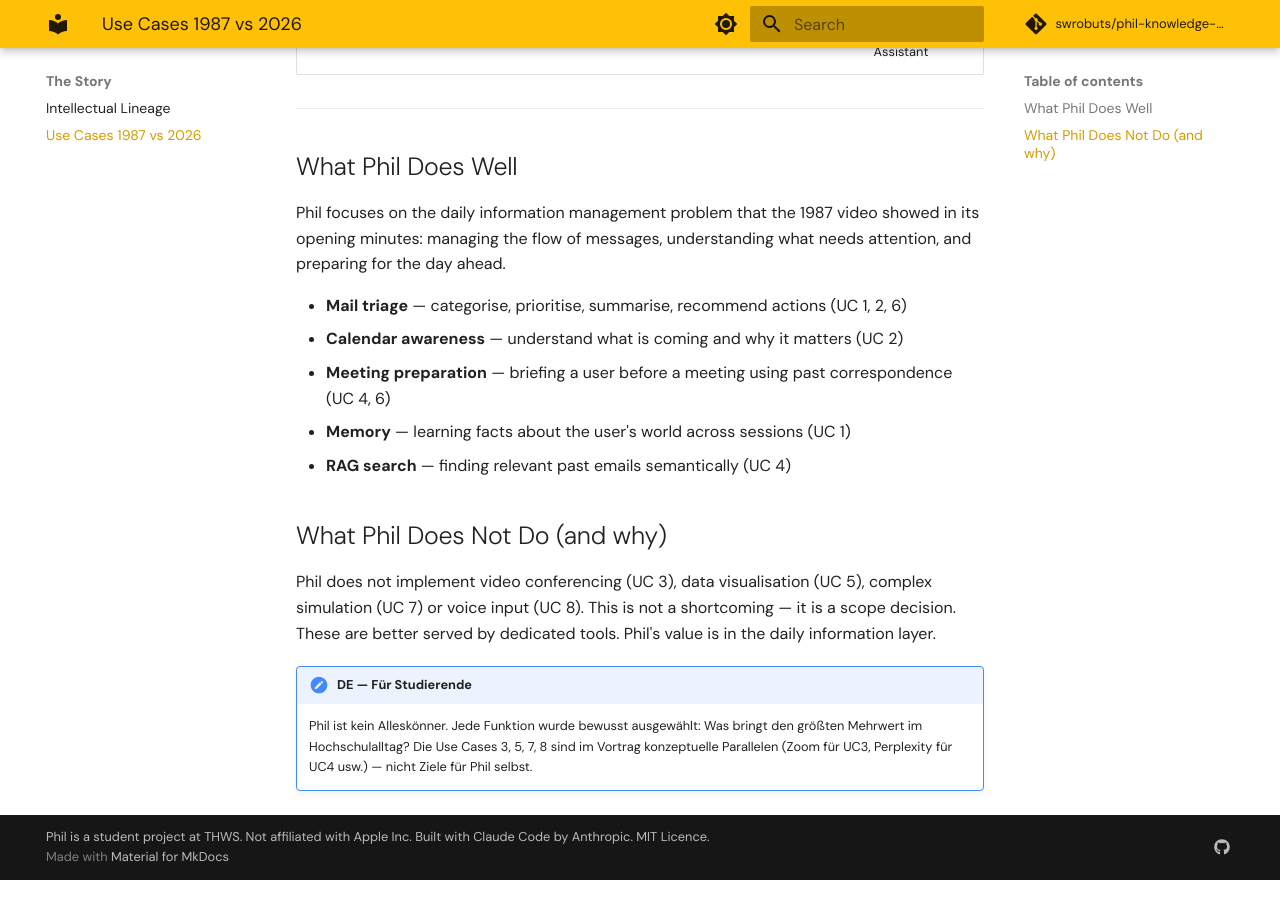
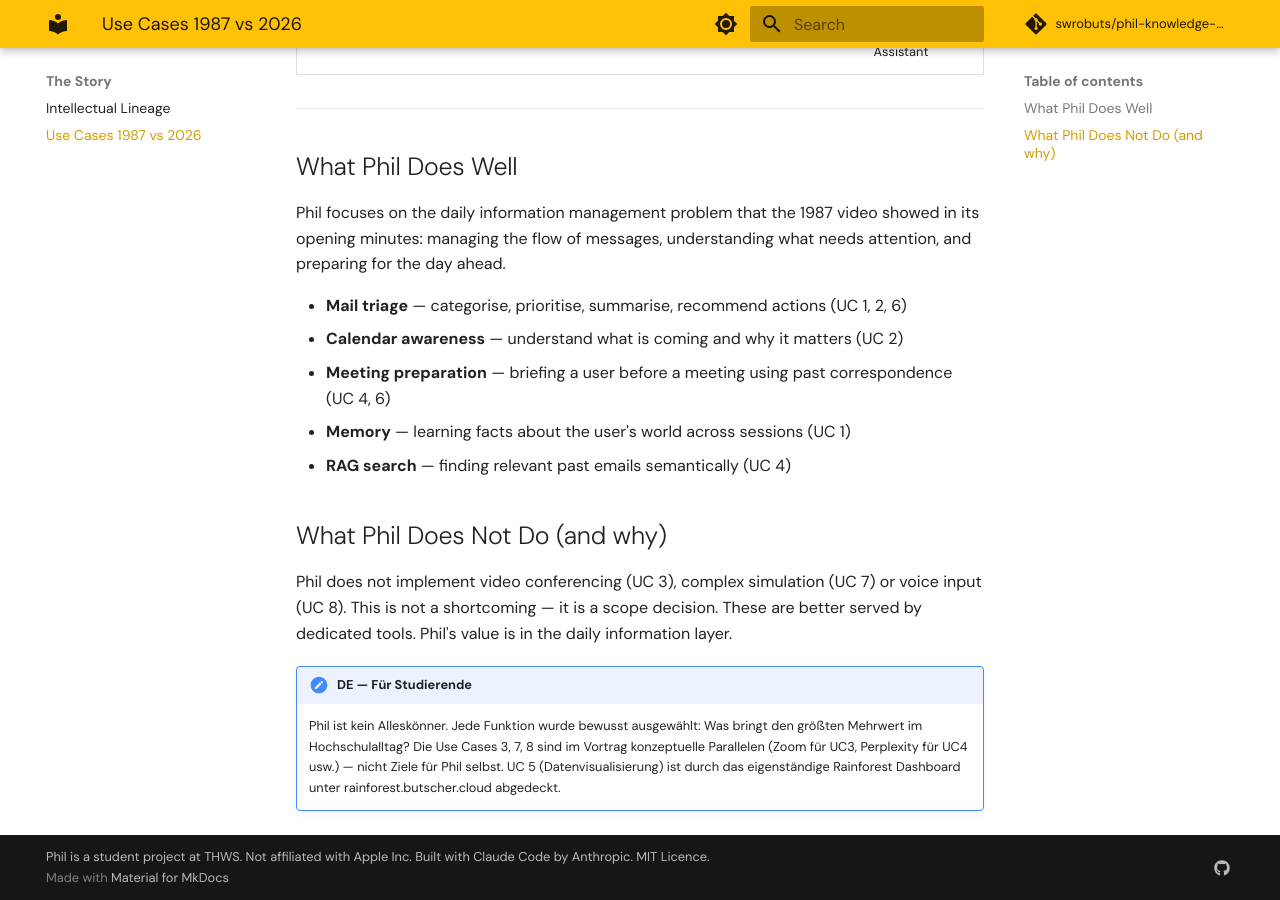
Before and after one commit to swrobuts/phil-website, an MkDocs documentation site: the page built from docs/use-cases.md, in a window 1280 px wide and 900 px high, scrolled down 1120 px. Built offline with MkDocs 1.6.1 and Material for MkDocs 9.7.7, drawn with Linux system fonts in a browser that asks for light colours; some web fonts are replaced; comment, search, counter and statistics services are not loaded.

Commit message:
docs: remove UC 5 from Phil exclusions — covered by Rainforest Dashboard

```diff
--- a/docs/use-cases.md
+++ b/docs/use-cases.md
@@ -35,11 +35,13 @@ and preparing for the day ahead.
 
 ## What Phil Does Not Do (and why)
 
-Phil does not implement video conferencing (UC 3), data visualisation (UC 5),
-complex simulation (UC 7) or voice input (UC 8). This is not a shortcoming — it is a scope decision.
+Phil does not implement video conferencing (UC 3), complex simulation (UC 7) or voice input (UC 8).
+This is not a shortcoming — it is a scope decision.
 These are better served by dedicated tools. Phil's value is in the daily information layer.
 
 !!! note "DE — Für Studierende"
     Phil ist kein Alleskönner. Jede Funktion wurde bewusst ausgewählt: Was bringt den
-    größten Mehrwert im Hochschulalltag? Die Use Cases 3, 5, 7, 8 sind im Vortrag
+    größten Mehrwert im Hochschulalltag? Die Use Cases 3, 7, 8 sind im Vortrag
     konzeptuelle Parallelen (Zoom für UC3, Perplexity für UC4 usw.) — nicht Ziele für Phil selbst.
+    UC 5 (Datenvisualisierung) ist durch das eigenständige Rainforest Dashboard unter
+    rainforest.butscher.cloud abgedeckt.
```
